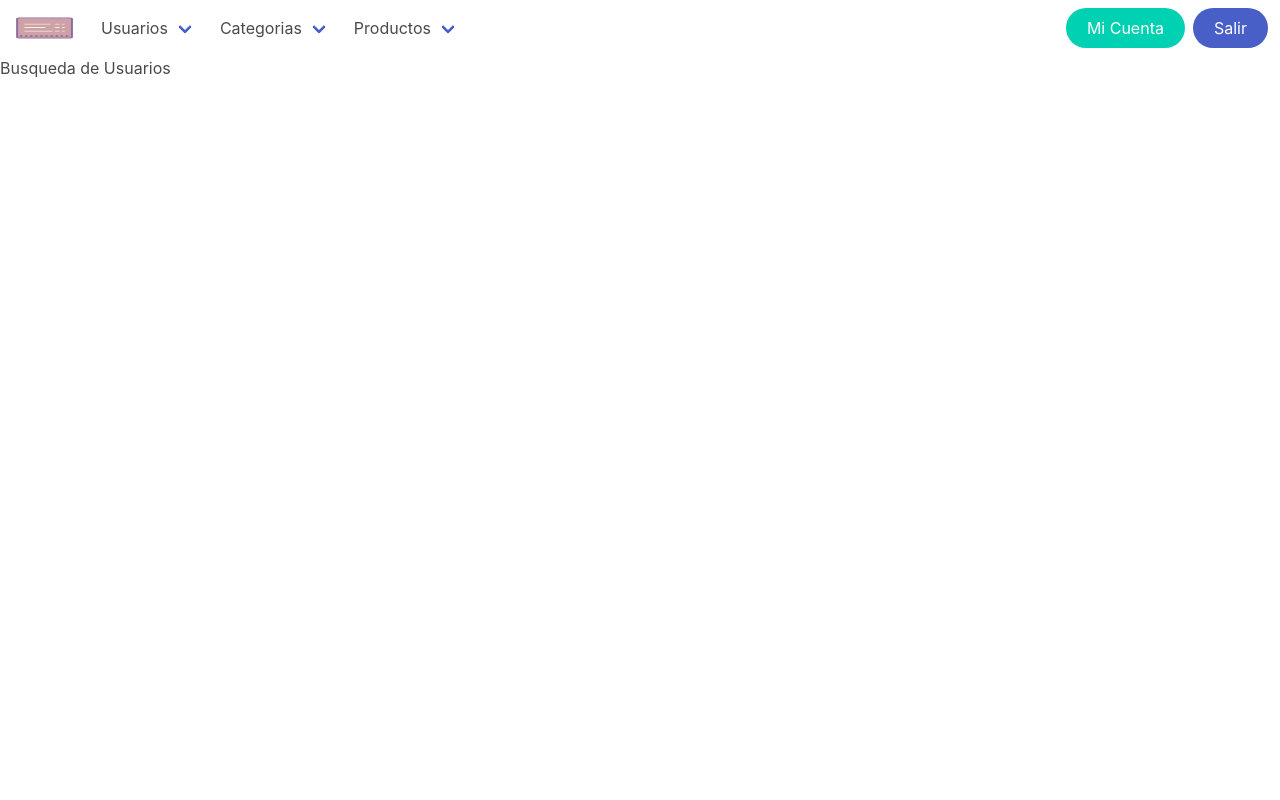
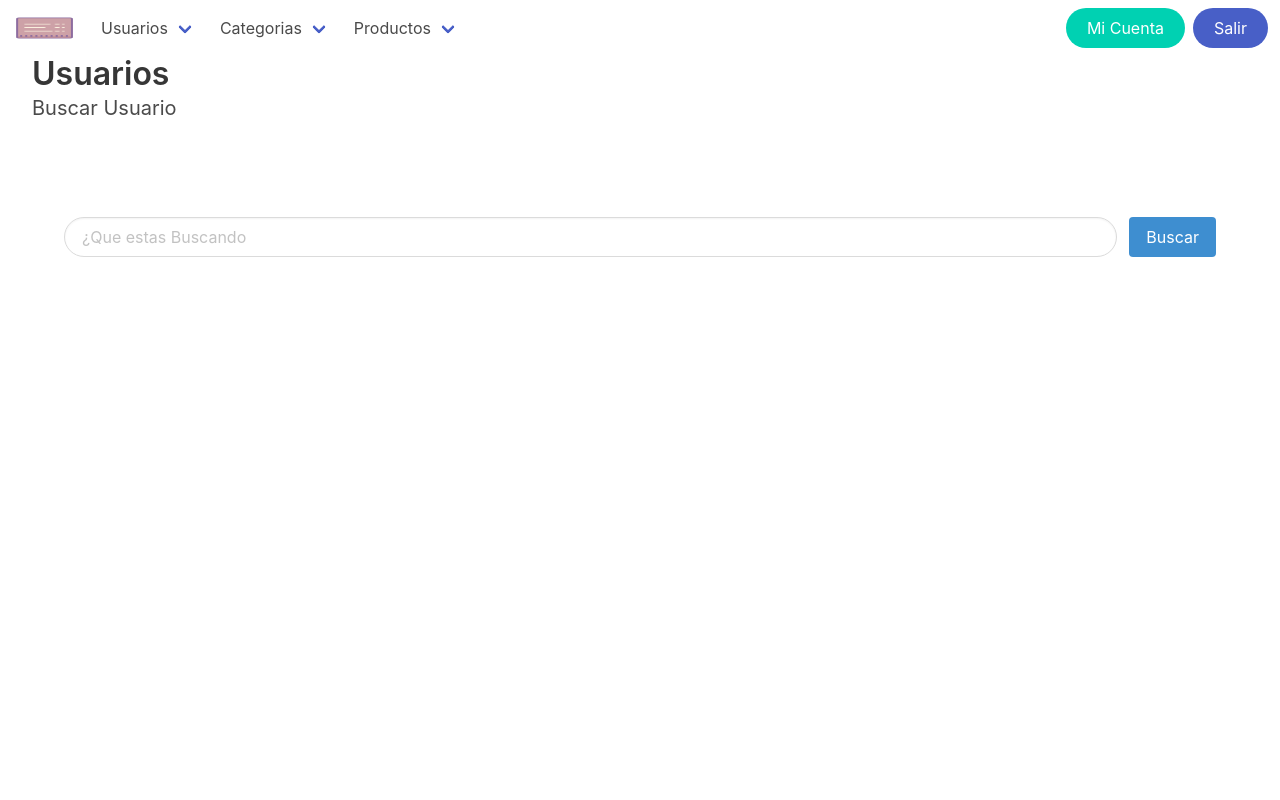
Before and after one commit to lariverag/inventario_bulma, a PHP site: page /index.php?vista=user_search in a window 1280 px wide. Run offline with PHP 8.4, Linux system fonts and the light colour scheme; a user stored in the database is signed in.

Commit message:
Se actualizaron las vistas de busqueda video 27

```diff
--- a/vistas/user_list.php
+++ b/vistas/user_list.php
@@ -23,7 +23,5 @@
 
 
         require_once "./php/usuario_lista.php";
-
-
     ?>
 </div>
--- a/vistas/user_search.php
+++ b/vistas/user_search.php
@@ -1 +1,62 @@
-Busqueda de Usuarios
+<div class="container is-fluid mb-6">
+    <h1 class="title">Usuarios</h1>
+    <h2 class="subtitle">Buscar Usuario</h2>
+</div>
+<div class="container pb-6 pt-6">
+    <?php
+        require_once "./php/main.php";
+        if (!isset($_SESSION['busqueda_usuario']) && empty($_SESSION['busqueda_usuario'])) {
+
+    ?>
+    <div class="columns">
+        <div class="column">
+            <form action="" method="POST" autocomplete="off">
+                <input type="hidden" name="modulo_buscador" value="usuario">
+                <div class="field is-grouped">
+                    <p class="control is-expanded">
+                        <input class="input is-rounded" type="text" name="txt_buscador" placeholder="¿Que estas Buscando" pattern="[a-zA-Z0-9áéíóúÁÉÍÓÚñÑ ]{1,30}" maxlength="30">
+                    </p>
+                    <p class="control">
+                        <button class="button is-info" type="submit">Buscar</button>
+                    </p>
+                </div>
+            </form>
+        </div>
+    </div>
+
+    <?php }else{ ?>
+
+    <div class="columns">
+        <div class="column">
+            <form class="has-text-centered mt-6 mb-6" action="" method="POST" autocomplete="off">
+                <input type="hidden" name="modulo_buscador" value="usuario">
+                <input type="hidden" name="eliminar_buscador" value="usuario">
+                    <p>Estas buscando <strong>"<?php echo $_SESSION['busqueda_usuario']?>"</strong></p>
+                    <br>
+                    <button class="button is-danger is-rounded" type="submit">Eliminar Busqueda</button>
+            </form>
+        </div>
+    </div>
+
+    <?php
+        if (!isset($_GET['page'])) {
+            $pagina=1;
+        } else {
+            $pagina=(int) $_GET['page'];
+            if ($pagina<=1) {
+                $pagina=1;
+            }
+        }
+
+        $pagina=limpiar_cadena($pagina);
+        $url="index.php?vista=user_search&page=";
+        $registros=15;
+        $busqueda=$_SESSION['busqueda_usuario'];
+
+
+        require_once "./php/usuario_lista.php";
+
+        }
+    ?>
+
+</div>
```
